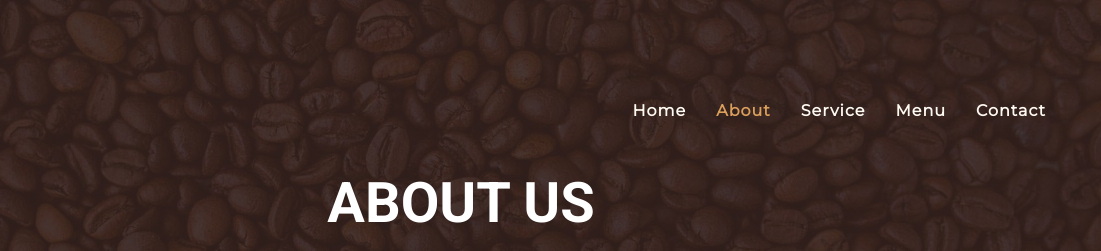
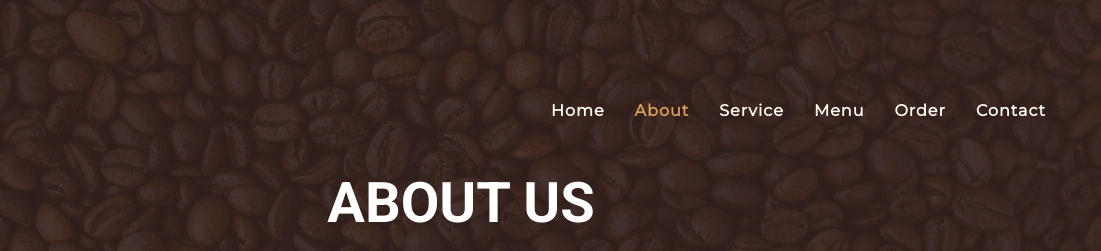
Before and after one commit to miraclemeei/FinalProject3500, a plain HTML site: page template/about.html in a window 1280 px wide. Shown: the top 251 px of the page, 179-1280 px from the left. Drawn offline with nearby package versions, Linux system fonts and the light colour scheme.

Commit message:
no message

```diff
--- a/template/about.html
+++ b/template/about.html
@@ -42,6 +42,7 @@
                     <a href="about.html" class="nav-item nav-link active">About</a>
                     <a href="service.html" class="nav-item nav-link">Service</a>
                     <a href="menu.html" class="nav-item nav-link">Menu</a>
+                    <a href="reservation.html" class="nav-item nav-link">Order</a>
                     <a href="contact.html" class="nav-item nav-link">Contact</a>
                 </div>
             </div>
```
Also changed, not shown: template/contact.html (+1 -0 lines), template/menu.html (+1 -0 lines), template/service.html (+1 -0 lines).
